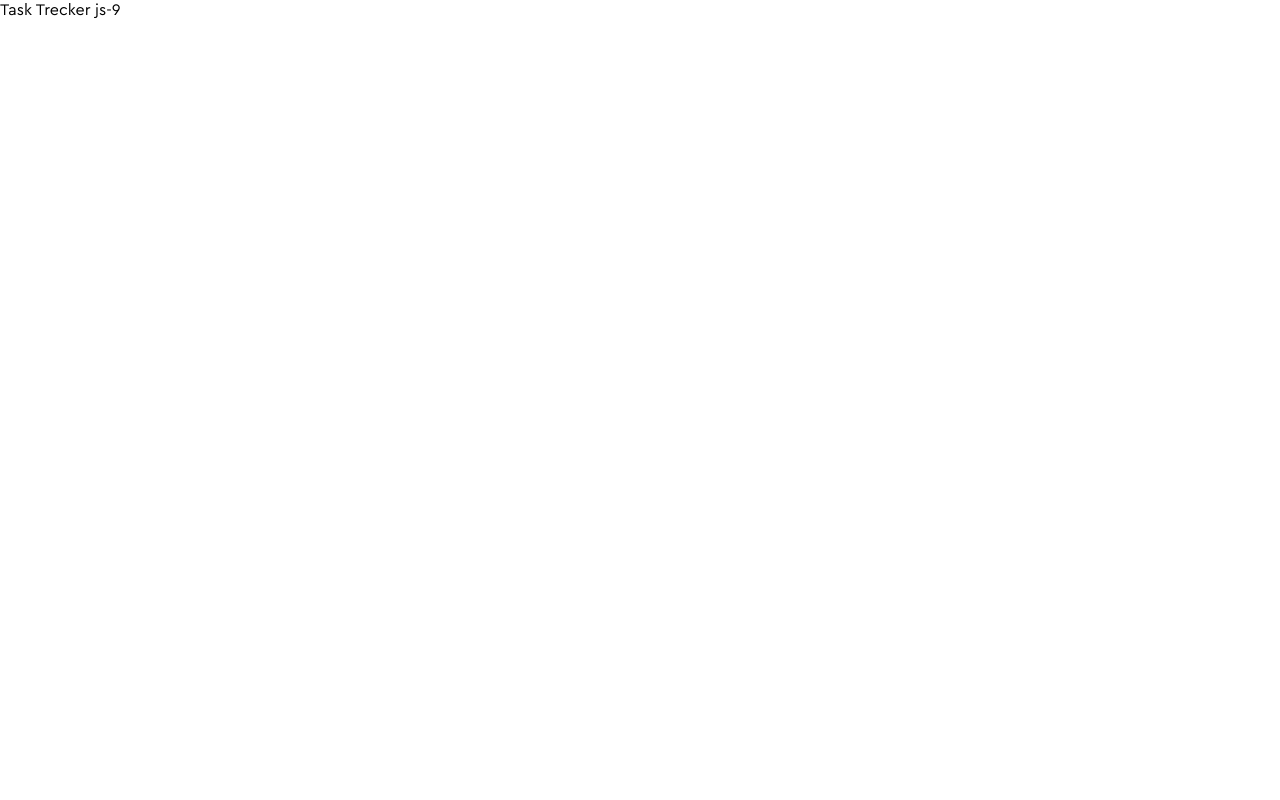
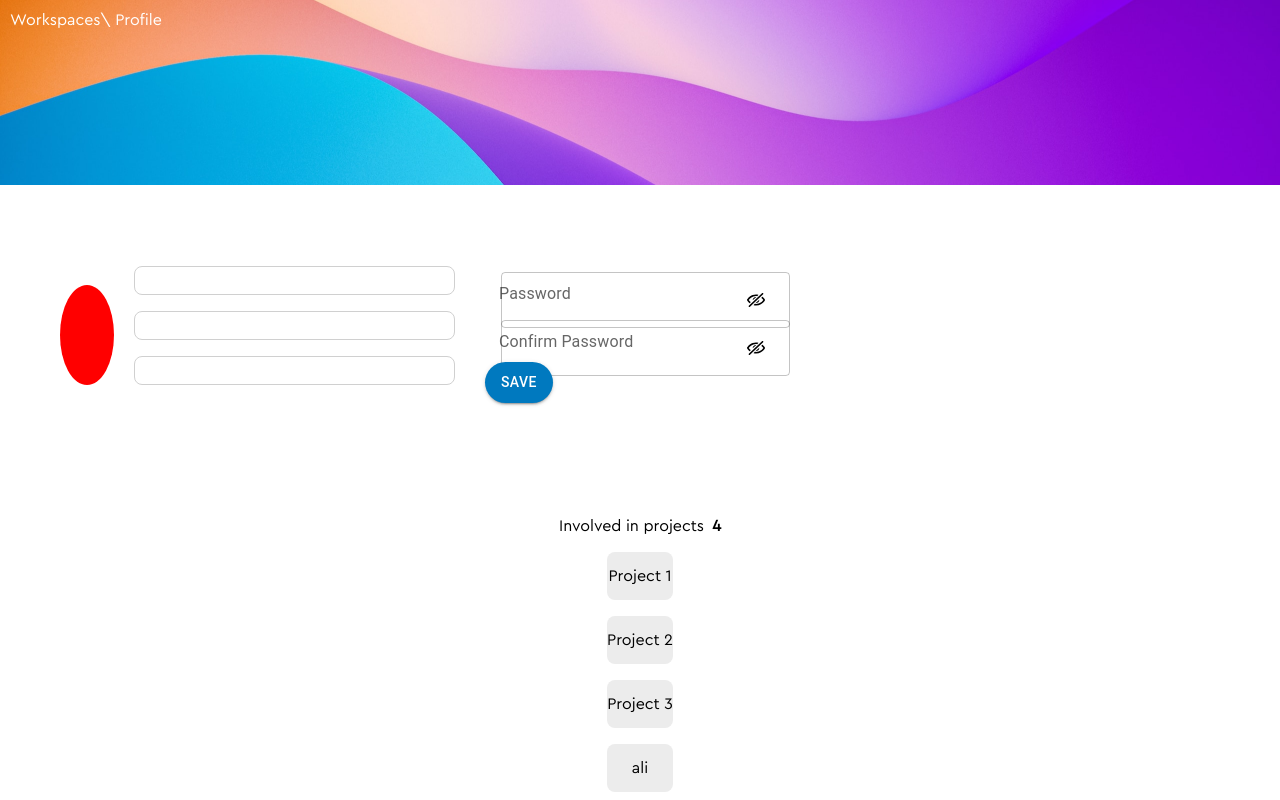
Before and after one commit to peaksoft-school/task-tracker-js9, a React (Create React App) app: page / in a window 1280 px wide. Built offline with nearby package versions, Linux system fonts and the light colour scheme.

Commit message:
created profile

```diff
--- a/package.json
+++ b/package.json
@@ -5,8 +5,10 @@
    "dependencies": {
       "@emotion/react": "^11.11.1",
       "@emotion/styled": "^11.11.0",
+      "@mui/icons-material": "^5.14.0",
       "@mui/material": "^5.13.7",
       "@mui/styled-engine-sc": "^5.12.0",
+      "@mui/system": "^5.13.7",
       "@testing-library/jest-dom": "^5.16.5",
       "@testing-library/react": "^13.4.0",
       "@testing-library/user-event": "^13.5.0",
--- a/src/App.js
+++ b/src/App.js
@@ -1,4 +1,10 @@
+import { ProfileForm } from './components/profile/Profile'
+
 function App() {
-   return <div>Task Trecker js-9</div>
+   return (
+      <div>
+         <ProfileForm />
+      </div>
+   )
 }
 export default App
--- /dev/null
+++ b/src/components/profile/Profile.jsx
@@ -0,0 +1,255 @@
+import React, { useState } from 'react'
+import { styled } from '@mui/system'
+import { Button, IconButton, TextField } from '@mui/material'
+import { HideIcon, ShowIcon } from '../../assets/icons'
+import ColorBackground from '../../assets/images/ColorsBakground.png'
+
+export function ProfileForm() {
+   const [profile, setProfile] = useState({
+      firstName: '',
+      middleName: '',
+      email: '',
+      password: '',
+      confirmPassword: '',
+   })
+
+   const [involvedProjects] = useState([
+      'Project 1',
+      'Project 2',
+      'Project 3',
+      'ali',
+   ])
+   const [showPassword, setShowPassword] = useState(false)
+   const [showConfirmPassword, setShowConfirmPassword] = useState(false)
+
+   const inputFields = [
+      { name: 'firstName', label: 'name' },
+      { name: 'middleName', label: 'lastName' },
+      { name: 'email', label: 'email' },
+   ]
+
+   const handleInputChange = (e) => {
+      const { name, value } = e.target
+      setProfile((prevProfile) => ({ ...prevProfile, [name]: value }))
+   }
+
+   const handleSubmit = (e) => {
+      e.preventDefault()
+   }
+
+   const handleTogglePasswordVisibility = () => {
+      setShowPassword((prevShowPassword) => !prevShowPassword)
+   }
+
+   const handleToggleConfirmPasswordVisibility = () => {
+      setShowConfirmPassword(
+         (prevShowConfirmPassword) => !prevShowConfirmPassword
+      )
+   }
+
+   return (
+      <div>
+         <StyledWorkspace>
+            <WorkSpaceSpan>Workspaces</WorkSpaceSpan>
+            <WorkSpaceSpanTwo>\ Profile</WorkSpaceSpanTwo>
+         </StyledWorkspace>
+         <ProfileContainer>
+            <ProfileImage />
+            <StyledFormContainer onSubmit={handleSubmit}>
+               <div>
+                  {inputFields.map((field) => (
+                     <div key={field.name}>
+                        <StyledTextField
+                           type="text"
+                           id={field.name}
+                           name={field.name}
+                           value={profile[field.name]}
+                           onChange={handleInputChange}
+                        />
+                     </div>
+                  ))}
+               </div>
+               <PasswordFieldsContainer>
+                  <div>
+                     <StyledPasswordField
+                        type={showPassword ? 'text' : 'password'}
+                        id="password"
+                        name="password"
+                        label="Password"
+                        value={profile.password}
+                        onChange={handleInputChange}
+                        InputProps={{
+                           endAdornment: (
+                              <PasswordVisibilityButton
+                                 onClick={handleTogglePasswordVisibility}
+                              >
+                                 {showPassword ? <ShowIcon /> : <HideIcon />}
+                              </PasswordVisibilityButton>
+                           ),
+                        }}
+                     />
+                  </div>
+                  <div>
+                     <StyledPasswordField
+                        type={showConfirmPassword ? 'text' : 'password'}
+                        id="confirmPassword"
+                        name="confirmPassword"
+                        label="Confirm Password"
+                        value={profile.confirmPassword}
+                        onChange={handleInputChange}
+                        InputProps={{
+                           endAdornment: (
+                              <PasswordVisibilityButton
+                                 onClick={handleToggleConfirmPasswordVisibility}
+                              >
+                                 {showConfirmPassword ? (
+                                    <ShowIcon />
+                                 ) : (
+                                    <HideIcon />
+                                 )}
+                              </PasswordVisibilityButton>
+                           ),
+                        }}
+                     />
+                     <SaveButton
+                        type="submit"
+                        variant="contained"
+                        color="primary"
+                     >
+                        Save
+                     </SaveButton>
+                  </div>
+               </PasswordFieldsContainer>
+            </StyledFormContainer>
+         </ProfileContainer>
+         <ProjectsContainer>
+            <ProjectsHeader>
+               <p>Involved in projects</p>
+               <ProjectCount>{involvedProjects.length}</ProjectCount>
+            </ProjectsHeader>
+            <ProjectsList>
+               {involvedProjects.map((project) => (
+                  <ProjectCard key={project}>{project}</ProjectCard>
+               ))}
+            </ProjectsList>
+         </ProjectsContainer>
+      </div>
+   )
+}
+
+const WorkSpaceSpan = styled('span')({
+   color: 'white',
+})
+const WorkSpaceSpanTwo = styled('span')({
+   color: 'white',
+   fontSize: '16px',
+   fontWeight: '500',
+   lineHeight: '20px',
+})
+
+const ProfileContainer = styled('div')({
+   display: 'flex',
+   alignItems: 'center',
+   width: '46.625rem',
+   height: '18.6875rem',
+   marginLeft: '3.75rem',
+})
+
+const StyledFormContainer = styled('form')({
+   display: 'flex',
+   gap: '1.87rem',
+})
+
+const ProfileImage = styled('div')({
+   width: '6.25rem',
+   height: '6.25rem',
+   borderRadius: '50%',
+   backgroundSize: 'cover',
+   marginRight: '1.25rem',
+   backgroundColor: 'red',
+})
+
+const StyledTextField = styled('input')({
+   display: 'flex',
+   width: '20.0625rem',
+   padding: '0.375rem 1rem',
+   justifyContent: 'space-between',
+   alignItems: 'center',
+   borderRadius: '0.5rem',
+   border: '1px solid #D0D0D0',
+   marginBottom: '1rem',
+})
+
+const StyledPasswordField = styled(TextField)({
+   marginBottom: '1rem',
+   width: '20.0625rem',
+   height: '2rem',
+   padding: '0.375rem 1rem 0.375rem 1rem',
+   borderRadius: '2rem',
+})
+
+const PasswordFieldsContainer = styled('div')({
+   display: 'flex',
+   flexDirection: 'column',
+   marginLeft: 'auto',
+})
+
+const PasswordVisibilityButton = styled(IconButton)({
+   padding: '8px',
+   background: 'none',
+   border: 'none',
+   cursor: 'pointer',
+})
+
+const SaveButton = styled(Button)({
+   display: 'inline-flex',
+   padding: '0.5rem 1rem',
+   alignItems: 'flex-start',
+   gap: '0.5rem',
+   borderRadius: '1.5rem',
+   background: '#0079BF',
+})
+
+const ProjectsContainer = styled('div')({
+   marginTop: '2rem',
+   display: 'flex',
+   flexDirection: 'column',
+   alignItems: 'center',
+})
+
+const ProjectsHeader = styled('div')({
+   display: 'flex',
+   alignItems: 'center',
+   marginBottom: '1rem',
+})
+
+const ProjectCount = styled('span')({
+   marginLeft: '0.5rem',
+   fontWeight: 'bold',
+})
+
+const ProjectsList = styled('div')({
+   display: 'flex',
+   flexDirection: 'column',
+   gap: '1rem',
+})
+
+const ProjectCard = styled('div')({
+   display: 'flex',
+   justifyContent: 'center',
+   alignItems: 'center',
+   width: '100%',
+   height: '3rem',
+   backgroundColor: '#ECECEC',
+   borderRadius: '0.5rem',
+})
+
+const StyledWorkspace = styled('div')({
+   backgroundImage: `url(${ColorBackground})`,
+   width: '100%',
+   height: '11.5625rem',
+   backgroundSize: 'cover',
+   backgroundRepeat: 'no-repeat',
+   paddingTop: '0.625rem',
+   paddingLeft: '0.625rem',
+})
```
Also changed, not shown: src/assets/images/ColorsBakground.png (added), src/assets/images/test.txt (deleted), 1 other file (tests, documents, lock files or other folders).
